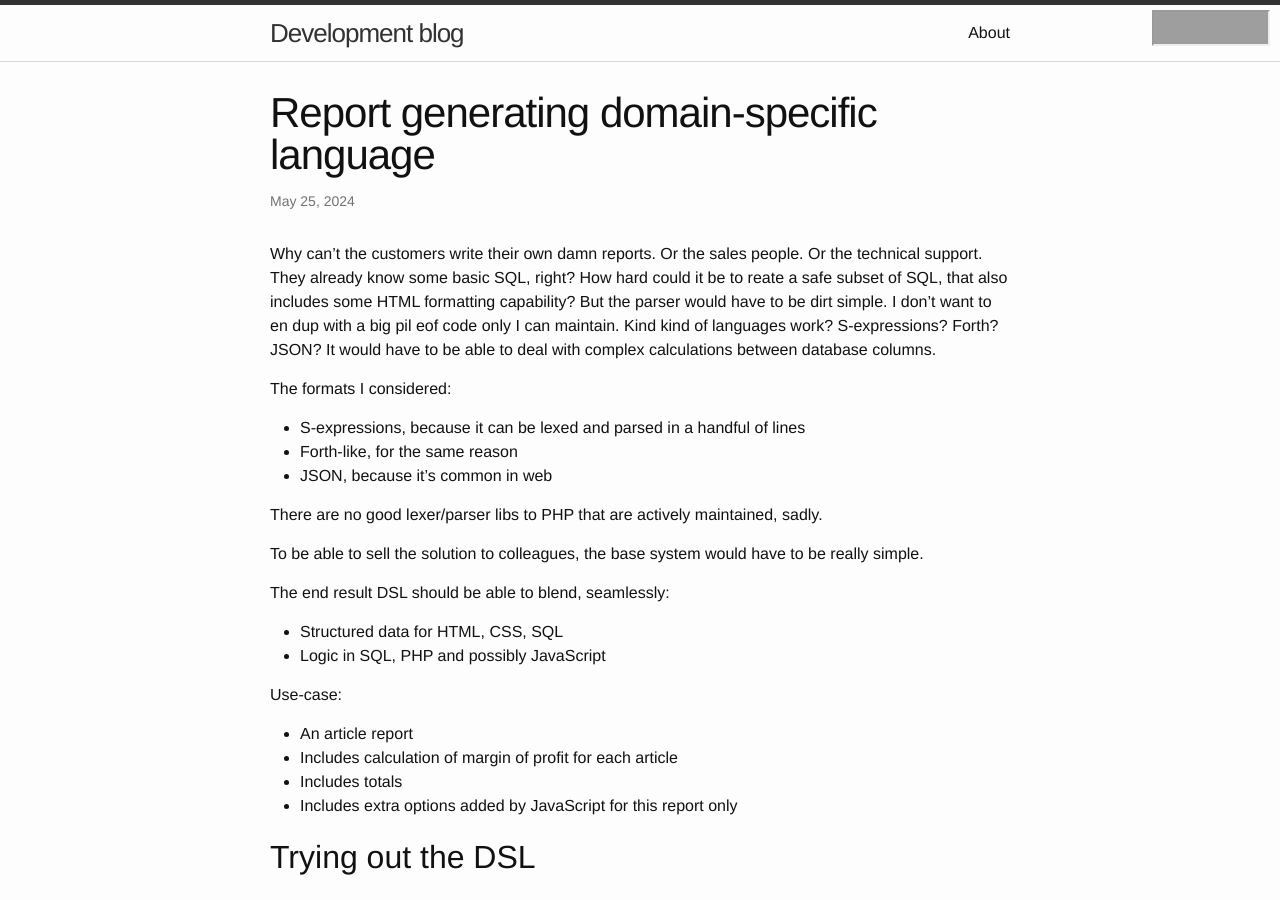
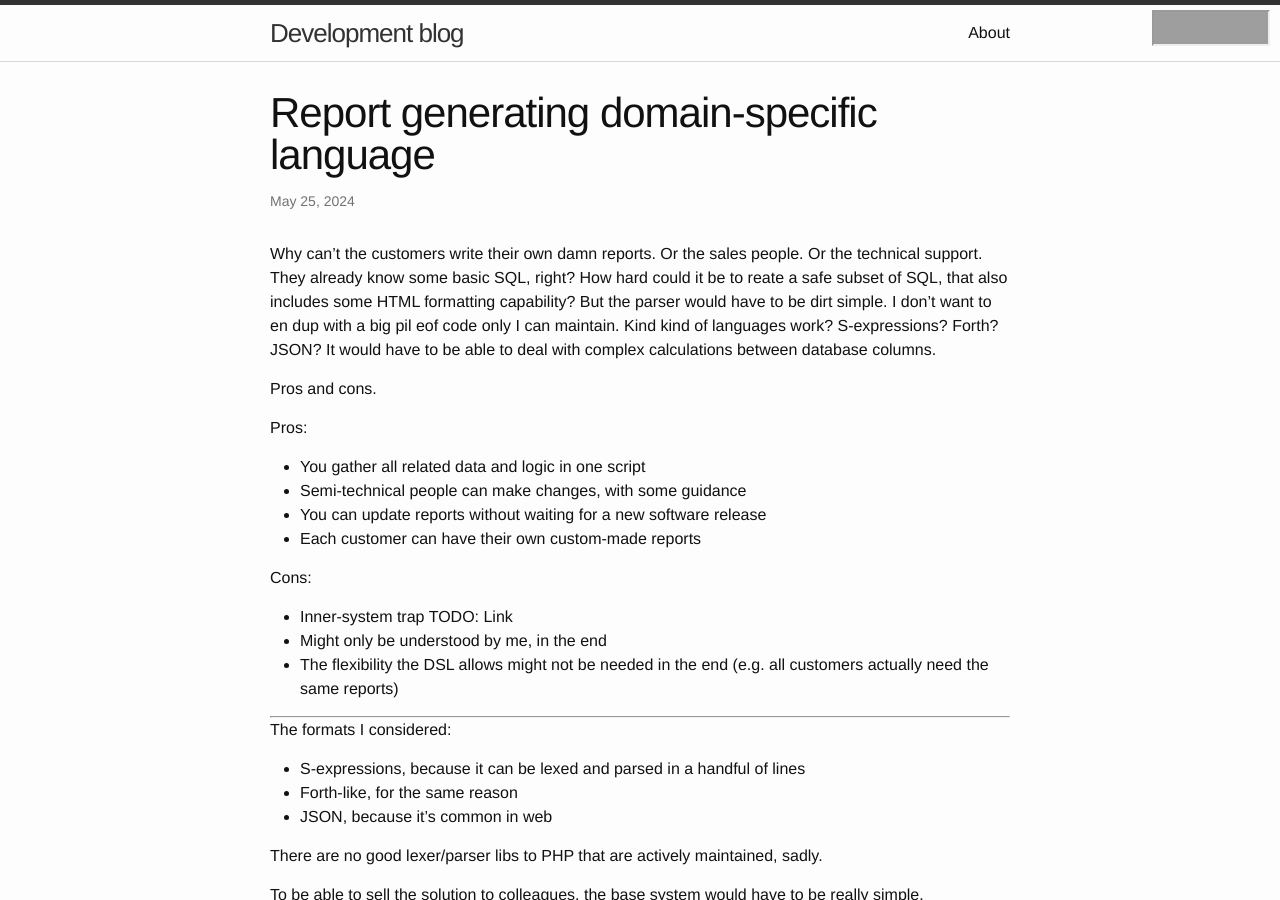
Before and after one commit to olleharstedt/olleharstedt.github.io, a Jekyll site: the page built from _posts/2024-05-25-report-generating-domain-specific-language-php.markdown, in a window 1280 px wide and 900 px high. Built offline with Jekyll 4.4.1, drawn with Linux system fonts in a browser that asks for light colours; nearby versions of some CDN libraries; some of the changed text lies outside the part shown; grey boxes are pictures that could not be loaded.

Commit message:
WIP write

```diff
--- a/_posts/2024-05-25-report-generating-domain-specific-language-php.markdown
+++ b/_posts/2024-05-25-report-generating-domain-specific-language-php.markdown
@@ -6,6 +6,23 @@ categories: programming php
 ---
 
 Why can't the customers write their own damn reports. Or the sales people. Or the technical support. They already know some basic SQL, right? How hard could it be to reate a safe subset of SQL, that also includes some HTML formatting capability? But the parser would have to be dirt simple. I don't want to en dup with a big pil eof code only I can maintain. Kind kind of languages work? S-expressions? Forth? JSON? It would have to be able to deal with complex calculations between database columns.
+
+Pros and cons.
+
+Pros:
+
+* You gather all related data and logic in one script
+* Semi-technical people can make changes, with some guidance
+* You can update reports without waiting for a new software release
+* Each customer can have their own custom-made reports
+
+Cons:
+
+* Inner-system trap TODO: Link
+* Might only be understood by me, in the end
+* The flexibility the DSL allows might not be needed in the end (e.g. all customers actually need the same reports)
+
+---
 
 The formats I considered:
 
@@ -183,3 +200,15 @@ First, words ("functions") in Forth are executed as soon as they are read, so le
 ## Parse JSON in PHP
 
 I'll leave out JSON, since PHP already has a `json_decode` function.
+
+## Constructing a SQL query from the DSL
+
+todo
+
+## Summarizing totals using the DSL
+
+todo
+
+## Constructing an HTML table form the DSLo
+
+todo
```
